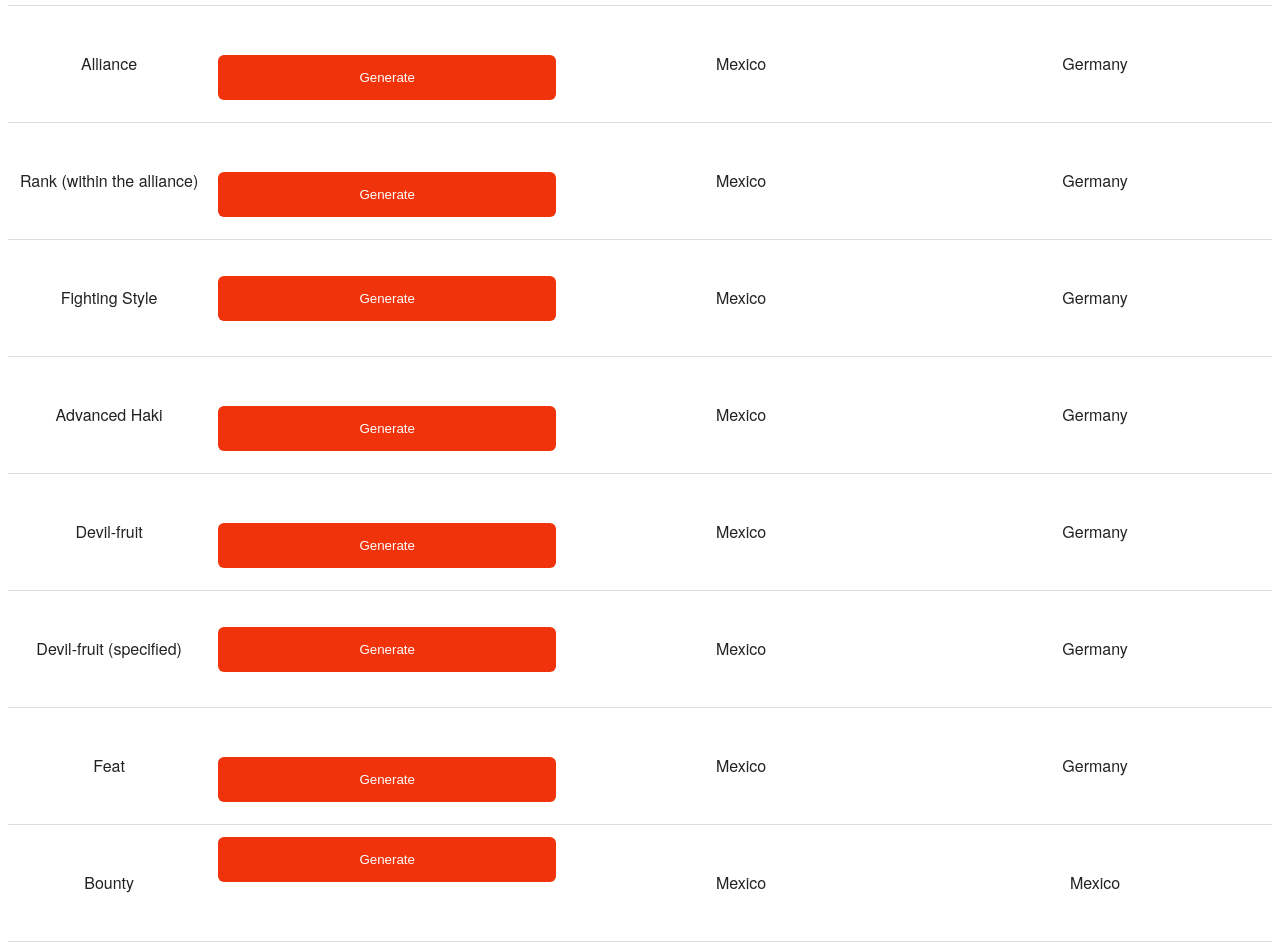
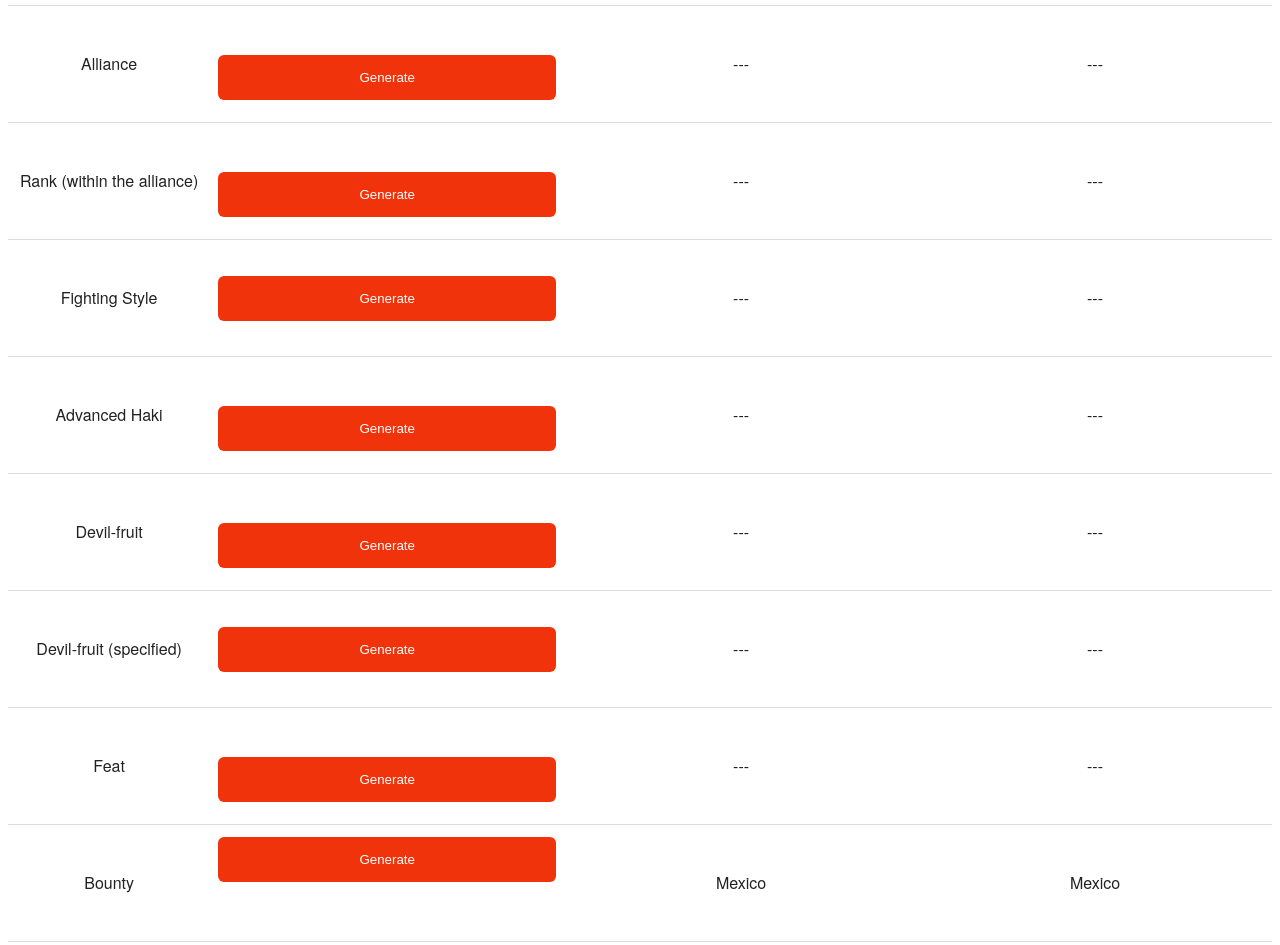
Before and after one commit to Marmlo/OPRCG, a plain HTML site: page index.html in a window 1280 px wide. Shown: the part 660-1605 px from the top of the page. Drawn offline with Linux system fonts and the light colour scheme.

Commit message:
Update index.html

```diff
--- a/index.html
+++ b/index.html
@@ -46,8 +46,8 @@
 		    	<h5 id="alliance"><input type="button" value="Generate" onclick="generateAlliance();" /></h5>
 		    	<h6 id="alliancebounty" style="color: green; opacity: 0.5;">
 		    </td>
-		    <td>Mexico</td>
-		    <td>Germany</td>
+		    <td>---</td>
+		    <td>---</td>
   		</tr>
   		<tr>
 		    <td>Rank (within the alliance)</td>
@@ -55,16 +55,16 @@
 		    	<h5 id="rank"><input type="button" value="Generate" onclick="assignRank();"/></h5>
 		    	<h6 id="rankbounty" style="color: green; opacity: 0.5;">
 		    </td>
-		    <td>Mexico</td>
-		    <td>Germany</td>
+		    <td>---</td>
+		    <td>---</td>
   		</tr>
   		<tr>
 		    <td>Fighting Style</td>
 		    <td>
 		    	<h5 id="fighting"><input type="button" value="Generate" onclick="generatefighting()()"></h5>
 		    </td>
-		    <td>Mexico</td>
-		    <td>Germany</td>
+		    <td>---</td>
+		    <td>---</td>
   		</tr>
   		<tr>
 		    <td>Advanced Haki</td>
@@ -72,8 +72,8 @@
 		    	<h5 id="haki"><input type="button" value="Generate" onclick="assignhaki();"/></h5>
 		    	<h6 id="hakibounty" style="color: green; opacity: 0.5;">
 		    </td>
-		    <td>Mexico</td>
-		    <td>Germany</td>
+		    <td>---</td>
+		    <td>---</td>
   		</tr>
   		<tr>
 		    <td>Devil-fruit</td>
@@ -81,16 +81,16 @@
 		    	<h5 id="devilfruit"><input type="button" value="Generate" onclick="generatedevilfruit();"/></h5>
 		    	<h6 id="devilfruitbounty" style="color: green; opacity: 0.5;">
 		    </td>
-		    <td>Mexico</td>
-		    <td>Germany</td>
+		    <td>---</td>
+		    <td>---</td>
   		</tr>
   		<tr>
 		    <td>Devil-fruit (specified)</td>
 		    <td>
 		    	<h5 id="df"><input type="button" value="Generate" onclick="assigndevilfruit()"></h5>
 		    </td>
-		    <td>Mexico</td>
-		    <td>Germany</td>
+		    <td>---</td>
+		    <td>---</td>
   		</tr>
   		<tr>
 		    <td>Feat</td>
@@ -98,8 +98,8 @@
 		    	<h5 id="feat"><input type="button" value="Generate" onclick="assignfeat()">
 		    	<h6 id="featbounty" style="color: green; opacity: 0.5;">
 		    </td>
-		    <td>Mexico</td>
-		    <td>Germany</td>
+		    <td>---</td>
+		    <td>---</td>
   		</tr>
   		<tr>
 		    <td >Bounty</td>
```
